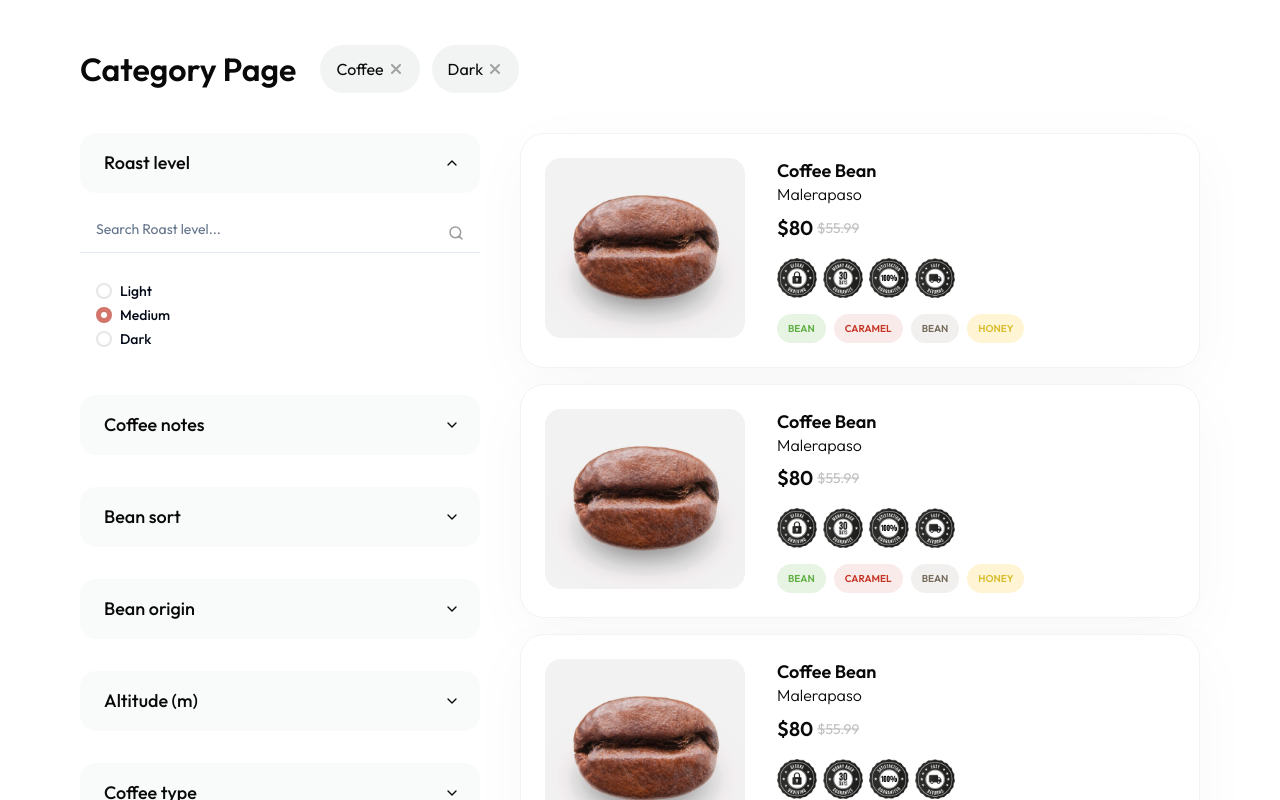
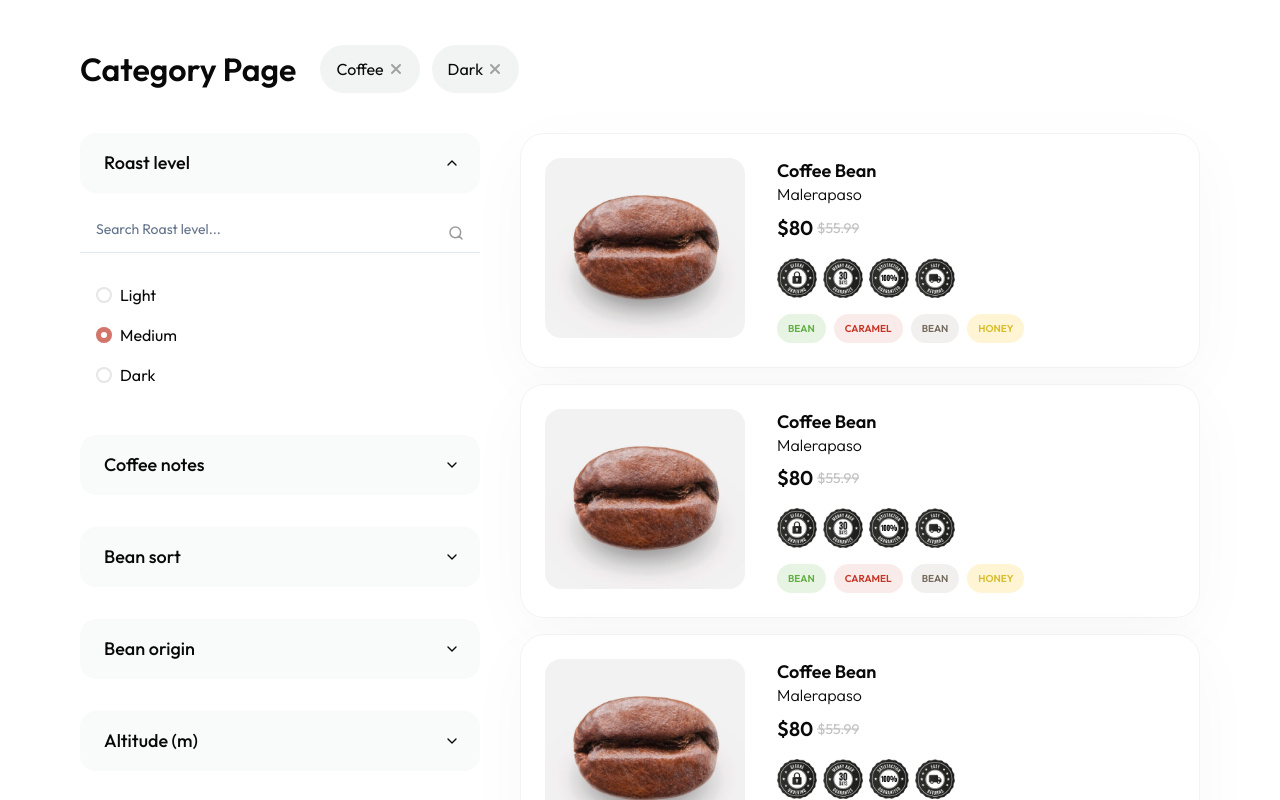
Before and after one commit to neharadialcode/shadcn-practice, a Next.js app: page / in a window 1280 px wide. Both pictures are taken after a click on the button "Roast level". Shown: the top 800 px of the page. Built offline with nearby package versions, Linux system fonts and the light colour scheme.

Commit message:
checkbox svg icon add and working in file chckbox

```diff
--- a/src/components/Icons.jsx
+++ b/src/components/Icons.jsx
@@ -537,3 +537,14 @@ export const InputRadio = () => {
     </svg>
   );
 };
+// ============= INPUT  CHECKBOX ======
+
+export const InputCheckbox = () => {
+  return (
+    <svg width="16" height="16" viewBox="0 0 16 16" fill="none" xmlns="http://www.w3.org/2000/svg">
+      <rect width="16" height="16" rx="4" fill="#D3756B" />
+      <path d="M11.3334 5.5L6.75002 10.0833L4.66669 8" stroke="white" stroke-width="2" stroke-linecap="round" stroke-linejoin="round" />
+    </svg>
+
+  );
+};
--- a/src/components/InputAll.jsx
+++ b/src/components/InputAll.jsx
@@ -5,18 +5,18 @@ import { RadioGroup, RadioGroupItem } from "@/components/ui/radio-group"
 export const RadioInputs = (props) => {
     return (
         <>
-            <RadioGroup defaultValue="comfortable">
+            <RadioGroup defaultValue="comfortable" className="gap-0">
                 <div className="flex items-center space-x-2">
                     <RadioGroupItem value="default" id="r1" />
-                    <Label htmlFor="r1">{props.firstName}</Label>
+                    <Label className="text-base text-[#090909] font-normal" htmlFor="r1">{props.firstName}</Label>
                 </div>
-                <div className="flex items-center space-x-2">
+                <div className="flex items-center space-x-2 pt-4">
                     <RadioGroupItem value="comfortable" id="r2" />
-                    <Label htmlFor="r2">{props.secondName}</Label>
+                    <Label className="text-base text-[#090909] font-normal" htmlFor="r2">{props.secondName}</Label>
                 </div>
-                <div className={`flex items-center space-x-2 ${props.className}`}>
+                <div className={`flex items-center space-x-2 pt-4 ${props.className}`}>
                     <RadioGroupItem value="compact" id="r3" />
-                    <Label htmlFor="r3">{props.thirdName}</Label>
+                    <Label className="text-base text-[#090909] font-normal" htmlFor="r3">{props.thirdName}</Label>
                 </div>
             </RadioGroup>
         </>
--- a/src/components/ui/checkbox.jsx
+++ b/src/components/ui/checkbox.jsx
@@ -3,17 +3,18 @@ import * as CheckboxPrimitive from "@radix-ui/react-checkbox"
 import { Check } from "lucide-react"
 
 import { cn } from "@/lib/utils"
+import { InputCheckbox } from "../Icons"
 
 const Checkbox = React.forwardRef(({ className, ...props }, ref) => (
   <CheckboxPrimitive.Root
     ref={ref}
     className={cn(
-      "peer h-4 w-4 shrink-0 rounded-sm border border-primary ring-offset-background focus-visible:outline-none focus-visible:ring-2 focus-visible:ring-ring focus-visible:ring-offset-2 disabled:cursor-not-allowed disabled:opacity-50 data-[state=checked]:bg-primary data-[state=checked]:text-primary-foreground",
+      "w-4 h-4 rounded-sm border-2 border-[#e6e6e6] flex justify-center items-center",
       className
     )}
     {...props}>
-    <CheckboxPrimitive.Indicator className={cn("flex items-center justify-center text-current")}>
-      <Check className="h-4 w-4" />
+    <CheckboxPrimitive.Indicator className={cn("h-4 w-4")}>
+      <InputCheckbox className="h-4 w-4" />
     </CheckboxPrimitive.Indicator>
   </CheckboxPrimitive.Root>
 ))
```
